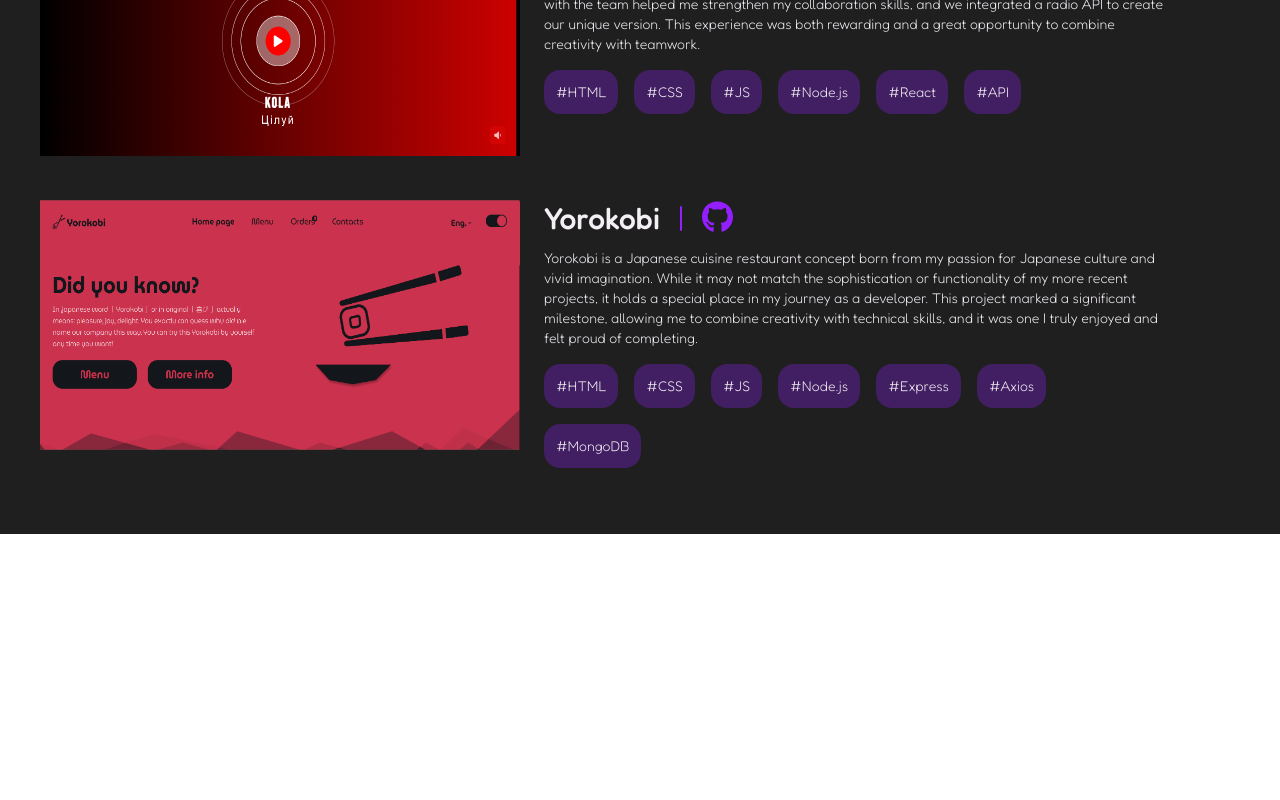
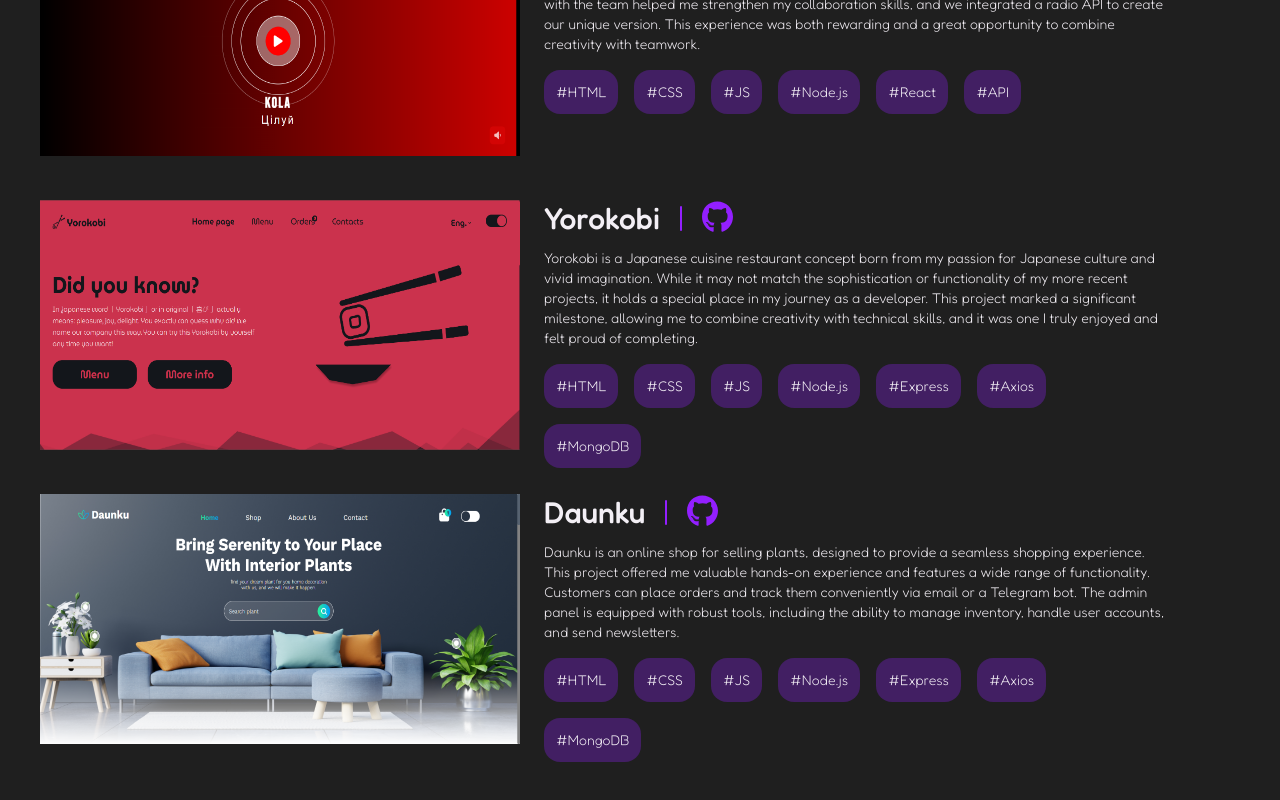
Before and after one commit to ZubalYana/Portfolio, a React (Vite) app: page /projects in a window 1280 px wide. Shown: the part 1390-2190 px from the top of the page. Before the commit the page ends 1924 px from the top, so only its background shows below. Built offline with nearby package versions, Linux system fonts and the light colour scheme; a web font is replaced by a local one.

Commit message:
fill more projects on the page

```diff
--- a/src/components/Projects/Projects.jsx
+++ b/src/components/Projects/Projects.jsx
@@ -6,6 +6,7 @@ import dental from '/projectsImgs/dental.png';
 import honey from '/projectsImgs/honey.png';
 import yantarne from '/projectsImgs/yantarne.png';
 import yorokobi from '/projectsImgs/yorokobi.png';
+import daunku from '/projectsImgs/daunku.png';
 export default function Projects() {
   let projects = [
     {
@@ -62,6 +63,15 @@ export default function Projects() {
       presentationLink: '',
       projectLink: ''
     },
+    {
+      name: 'Daunku',
+      img: daunku,
+      description: 'Daunku is an online shop for selling plants, designed to provide a seamless shopping experience. This project offered me valuable hands-on experience and features a wide range of functionality. Customers can place orders and track them conveniently via email or a Telegram bot. The admin panel is equipped with robust tools, including the ability to manage inventory, handle user accounts, and send newsletters.',
+      tags: ['HTML', 'CSS', 'JS', 'Node.js', 'Express', 'Axios', 'MongoDB'],
+      repoLink: 'https://github.com/ZubalYana/Daunku',
+      presentationLink: '',
+      projectLink: ''
+    },
 
   ]
   return (
```
Also changed, not shown: public/projectsImgs/daunku.png (added).
